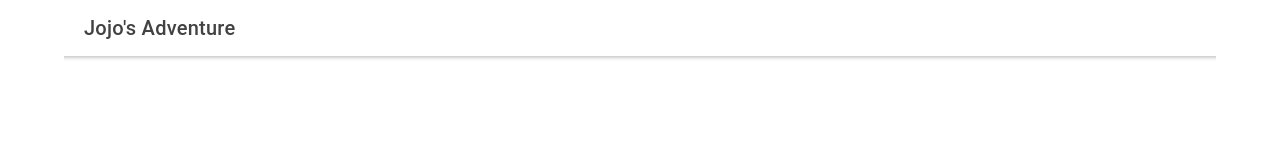
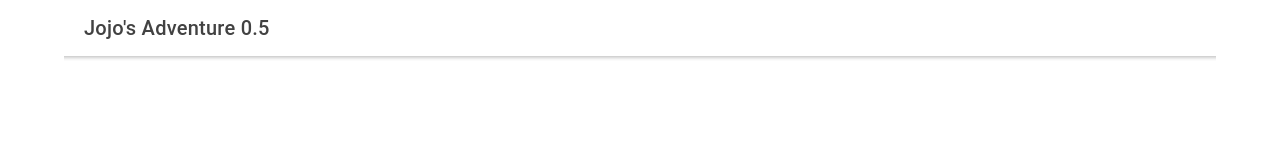
Before and after one commit to jordanlat/MobileRpg, a React (Create React App) app: page / in a window 1280 px wide. Shown: the top 160 px of the page. Built offline with nearby package versions, Linux system fonts and the light colour scheme.

Commit message:
test from other laptop

```diff
--- a/package.json
+++ b/package.json
@@ -20,7 +20,7 @@
     "react-dom": "^17.0.1",
     "react-router": "^5.2.0",
     "react-router-dom": "^5.2.0",
-    "react-scripts": "4.0.2",
+    "react-scripts": "^5.0.0",
     "typescript": "^4.1.3",
     "web-vitals": "^0.2.4",
     "workbox-background-sync": "^5.1.4",
@@ -61,7 +61,7 @@
     ]
   },
   "devDependencies": {
-    "@capacitor/cli": "2.4.6"
+    "@capacitor/cli": "^3.3.4"
   },
   "description": "An Ionic project"
 }
--- a/src/pages/Main.tsx
+++ b/src/pages/Main.tsx
@@ -216,7 +216,7 @@ function check_vil_life(life_lose: number){
     <IonPage className="margin">
       <IonHeader >
         <IonToolbar>
-          <IonTitle>Jojo's Adventure</IonTitle>
+          <IonTitle>Jojo's Adventure 0.5</IonTitle>
         </IonToolbar>
       </IonHeader>
       <IonContent>
```
Also changed, not shown: 1 other file (tests, documents, lock files or other folders).
